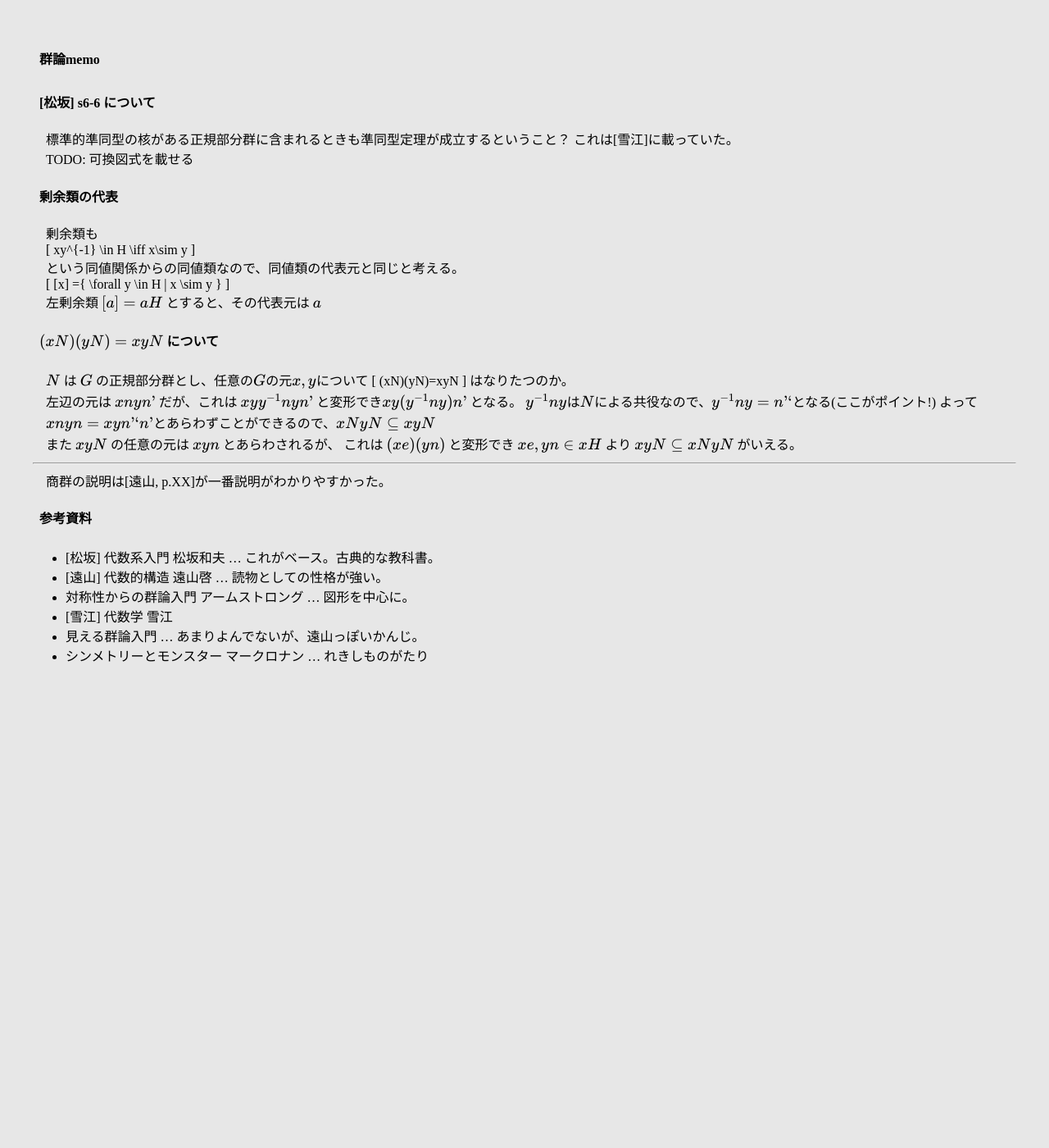
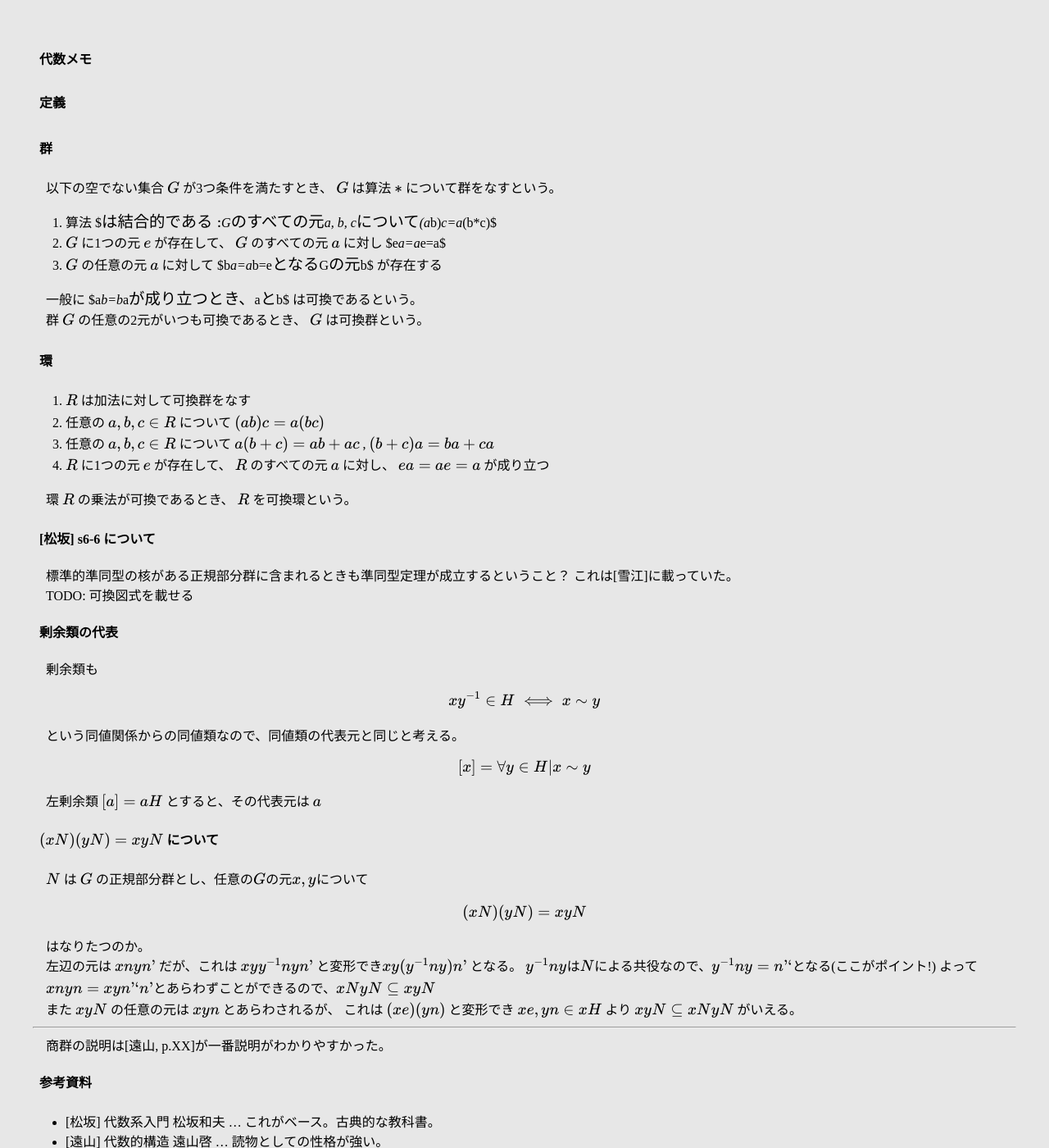
Before and after one commit to f6o/f6o.github.io, a Jekyll site: the page built from algebra.md, in a window 1280 px wide and 1400 px high. Shown: the whole window at 82% size. Built offline with Jekyll 4.4.1, drawn with Linux system fonts in a browser that asks for light colours; our own code applies the rules of GitHub Pages for plain Markdown files.

Commit message:
add definition

```diff
--- a/algebra.md
+++ b/algebra.md
@@ -1,4 +1,27 @@
-# 群論memo
+# 代数メモ
+
+## 定義
+
+### 群
+
+以下の空でない集合 $G$ が3つ条件を満たすとき、 $G$ は算法 $*$ について群をなすという。
+
+1. 算法 $*$ は結合的である: $G$ のすべての元 $a, b, c$ について $(a*b)*c=a*(b*c)$
+1. $G$ に1つの元 $e$ が存在して、 $G$ のすべての元 $a$ に対し $e*a=a*e=a$
+1. $G$ の任意の元 $a$ に対して $b*a=a*b=e$ となる $G$ の元 $b$ が存在する
+
+一般に $a*b=b*a$ が成り立つとき、 $a$ と $b$ は可換であるという。
+
+群 $G$ の任意の2元がいつも可換であるとき、 $G$ は可換群という。
+
+### 環
+
+1. $R$ は加法に対して可換群をなす
+1. 任意の $a,b,c \in R$ について $(ab)c=a(bc)$
+1. 任意の $a,b,c \in R$ について $a(b+c)=ab+ac$ , $(b+c)a=ba+ca$
+1. $R$ に1つの元 $e$ が存在して、 $R$ のすべての元 $a$ に対し、 $ea=ae=a$ が成り立つ
+
+環 $R$ の乗法が可換であるとき、 $R$ を可換環という。
 
 ## [松坂] s6-6 について
 
@@ -11,19 +34,19 @@ TODO: 可換図式を載せる
 
 剰余類も
 
-\[ xy^{-1} \in H \iff x\sim y \]
+\\[ xy^{-1} \in H \iff x\sim y \\]
 
 という同値関係からの同値類なので、同値類の代表元と同じと考える。
 
-\[ [x] =\{ \forall y
-\in H | x \sim y \} \]
+\\[ [x] =\{ \forall y
+\in H | x \sim y \} \\]
 
 左剰余類 $[a] = aH$ とすると、その代表元は $a$
 
 ## $(xN)(yN)=xyN$ について
 
 $N$ は $G$ の正規部分群とし、任意の$G$の元$x,y$について
-\[ (xN)(yN)=xyN \]
+\\[ (xN)(yN)=xyN \\]
 はなりたつのか。
 
 左辺の元は $xnyn'$ だが、これは $xyy^{-1}nyn'$ と変形でき$xy(y^{-1}ny)n'$ となる。
```
